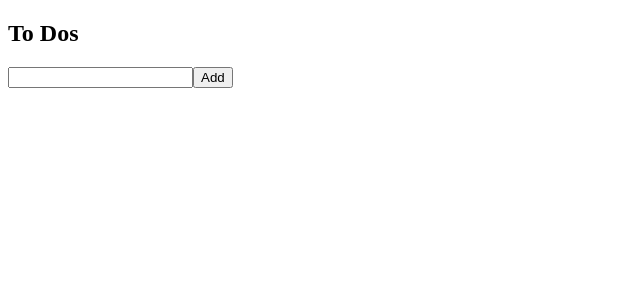
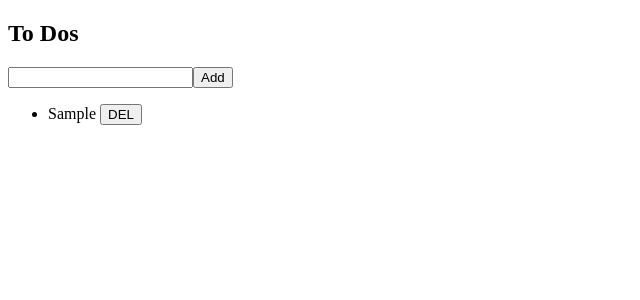
Before and after one commit to taeyoungs/vanilla-redux, a React (Create React App) app: page /#/ in a window 1280 px wide. Both pictures are taken after typing "Sample" into the empty fields and a click on the button "Add". Shown: the top 300 px of the page, without its empty margins (0-640 px from the left). Built offline with nearby package versions, Linux system fonts and the light colour scheme.

Commit message:
Deleting to do

```diff
--- /dev/null
+++ b/src/Components/ToDo.js
@@ -0,0 +1,18 @@
+import React from 'react';
+import { connect } from 'react-redux';
+import { actionCreators } from '../store';
+
+const ToDo = ({ text, deleteToDo }) => {
+  return (
+    <li>
+      {text} <button onClick={deleteToDo}>DEL</button>{' '}
+    </li>
+  );
+};
+
+function mapDispatchToProps(dispatch, ownProps) {
+  const deleteToDo = () => dispatch(actionCreators.deleteToDo(ownProps.id));
+  return { deleteToDo };
+}
+
+export default connect(null, mapDispatchToProps)(ToDo);
--- a/src/routes/Home.js
+++ b/src/routes/Home.js
@@ -1,8 +1,9 @@
 import React, { useState } from 'react';
 import { connect } from 'react-redux';
+import { actionCreators } from '../store';
+import ToDo from '../Components/ToDo';
 
-const Home = (props) => {
-  console.log(props);
+const Home = ({ toDos, addToDo }) => {
   const [text, setText] = useState('');
 
   const handleInput = (e) => {
@@ -11,6 +12,7 @@ const Home = (props) => {
 
   const handleSubmit = (e) => {
     e.preventDefault();
+    addToDo(text);
     setText('');
   };
 
@@ -21,13 +23,24 @@ const Home = (props) => {
         <input type="text" value={text} onChange={handleInput} />
         <button>Add</button>
       </form>
-      <ul></ul>
+      <ul>
+        {toDos.map((toDo) => (
+          <ToDo {...toDo} key={toDo.id} />
+        ))}
+      </ul>
     </>
   );
 };
 
 function mapStateToProps(state, ownProps) {
-  return { state };
+  return { toDos: state };
 }
 
-export default connect(mapStateToProps)(Home);
+// mapDispatchToProps로 인해서 Home에서도 props를 수정할 수 있게 됐다.
+// 따라서, dispatch하는 새로운 prop을 만들어서 return
+function mapDispatchToProps(dispatch) {
+  const addToDo = (text) => dispatch(actionCreators.addToDo(text));
+  return { addToDo };
+}
+
+export default connect(mapStateToProps, mapDispatchToProps)(Home);
--- a/src/store.js
+++ b/src/store.js
@@ -3,14 +3,14 @@ import { createStore } from 'redux';
 const ADD = 'ADD';
 const DELETE = 'DELETE';
 
-export const addToDo = (text) => {
+const addToDo = (text) => {
   return {
     type: ADD,
     text,
   };
 };
 
-export const deleteToDo = (id) => {
+const deleteToDo = (id) => {
   return {
     type: DELETE,
     id,
@@ -30,4 +30,9 @@ const reducer = (state = [], action) => {
 
 const store = createStore(reducer);
 
+export const actionCreators = {
+  addToDo,
+  deleteToDo,
+};
+
 export default store;
```
